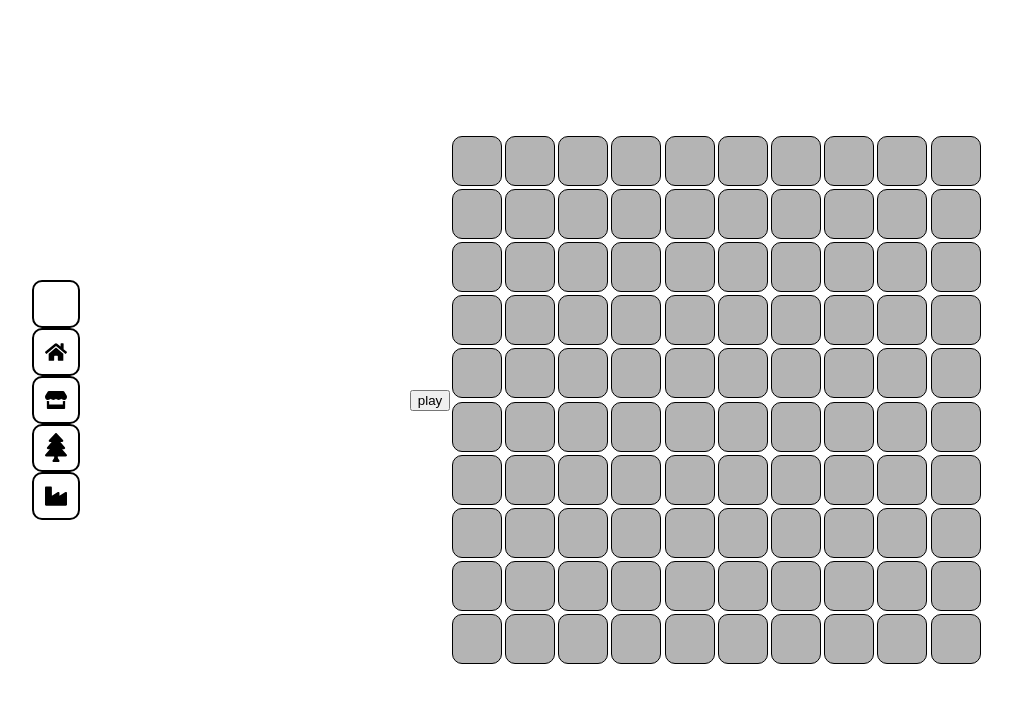
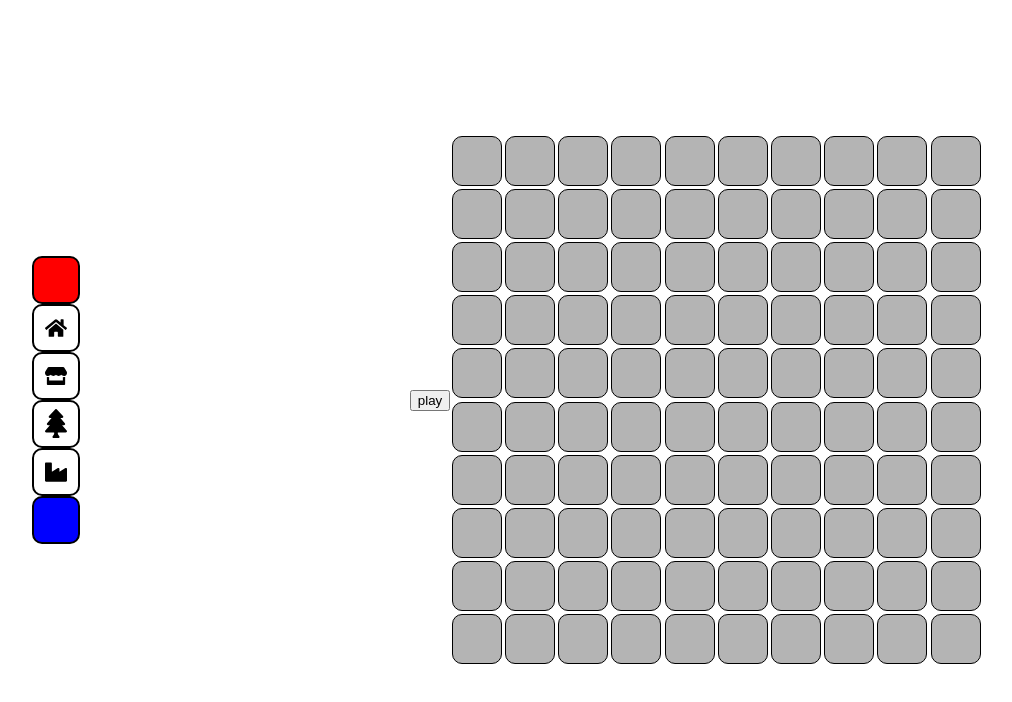
Before and after one commit to lulup52/gestiongame, a React (Create React App) app: page / in a window 1280 px wide. Shown: the top 702 px of the page, without its empty margins (72-1084 px from the left). Built offline with nearby package versions, Linux system fonts and the light colour scheme.

Commit message:
verification du props quand hint est selectioné

```diff
--- a/src/components/GameSection.jsx
+++ b/src/components/GameSection.jsx
@@ -1,7 +1,7 @@
 import React, {useEffect, useState} from 'react';
 import '../sass/gameSection.css'
 
-export default function GameSection({selectedProps}) {
+export default function GameSection({selectedProps, hintActivated}) {
 
     const [gameIsOn, setGameIsOn] = useState(false)
     const [boardMap, setBoardMap] = useState([])
@@ -46,8 +46,20 @@ export default function GameSection({selectedProps}) {
   /*---------------------gestion du hover en fonction de si la tuile est vide ou non-------------------------*/
 
 const checkEmpty = (e) => {
-  if(e.target.id  !== "basicTile") {
+  let targetBehavior = e.target.dataset.behavior
+  if(targetBehavior  !== "basicTile") {
+    /*verification de l'activation du bouton hint*/
+    if (!hintActivated) {
+      /*si le bouton hint n'est pas activé, la verif de la case se fait normalement*/
       e.target.classList.add("redTile")
+
+    } else {
+      /*si le bouton hint activé,la verif de la case ne se fait mais on affichera la porté de tous
+      les props du même type que la case survolée*/
+
+      console.log(`ceci est un ${targetBehavior }`)
+      console.log(document.getElementsByClassName(`boardTile ${targetBehavior}`))
+    }
   }
 }
 
@@ -57,7 +69,7 @@ const cleanHover = (e) => {
 
 /*---------------------remplacer la tile par le props selectioné dans le menu-------------------------*/
 const aplyProps = (e) => {
-  let curentBehavior = e.target.id
+  let curentBehavior = e.target.dataset.behavior
   /*vérification qu'un props a bien été selectioné dans le menu*/
   if (selectedProps !== "") {
     /*vérification si la case est déja occupée*/
@@ -130,7 +142,7 @@ const update = (on) => {
                 <div className='boardRow'>
                   {
                     row.map(tile =>
-                      <div className='boardTile' data-coord={tile.coord} id={tile.behavior} onClick={e => aplyProps(e)} onMouseEnter={e => checkEmpty(e)} onMouseLeave={e => cleanHover(e)}></div>
+                      <div className={`boardTile ${tile.behavior}`} data-coord={tile.coord} data-behavior={tile.behavior} onClick={e => aplyProps(e)} onMouseEnter={e => checkEmpty(e)} onMouseLeave={e => cleanHover(e)}></div>
                     )
                   }
                 </div>
--- a/src/components/MainScreen.jsx
+++ b/src/components/MainScreen.jsx
@@ -8,6 +8,7 @@ import { useState } from 'react/cjs/react.development';
 export default function MainScreen() {
 
   const [selectedProps, setSelectedProps] = useState('')
+  const [hintActivated, setHintActivated] = useState(false)
 
   const holMenueSlect = (option) => {
     if(selectedProps === option) {
@@ -18,10 +19,15 @@ export default function MainScreen() {
     }
   }
 
+  const hintManager = (hintState) => {
+    hintState === "clearHint" ? setHintActivated(false) : setHintActivated(!hintActivated)
+  }
+
+
   return (
         <div className="mainScreen">
-            <MenuSection selectedProps={selectedProps} holMenueSlect={holMenueSlect}/>
-            <GameSection selectedProps={selectedProps}/>
+            <MenuSection selectedProps={selectedProps} holMenueSlect={holMenueSlect} hintManager={hintManager}/>
+            <GameSection selectedProps={selectedProps} hintActivated={hintActivated}/>
         </div>
       )
 
--- a/src/components/MenuSection.jsx
+++ b/src/components/MenuSection.jsx
@@ -1,7 +1,13 @@
-import React from 'react';
+import React, { useState } from 'react';
 import "../sass/menuSection.css"
 
-export default function MenuSection({holMenueSlect}) {
+export default function MenuSection({holMenueSlect, hintManager}) {
+
+  const manageHint = (e) => {
+    hintManager()
+    manageHolingProps(e)
+  }
+
 
   const manageHolingProps = (propsSelected) => {
     let props = propsSelected.target
@@ -15,21 +21,22 @@ export default function MenuSection({holMenueSlect}) {
 
     }
     holMenueSlect(props.id)
-
-
-
-
+    props.id !== 'hint' && hintManager("clearHint")
   }
 
   return (
-        <div className="menuSection">
+    <>
+      <div className="menuSection">
 
-            <button className='menuOption' id='trash' onClick={e => manageHolingProps(e)}></button>
-            <div className='menuOption' id='house' onClick={e => manageHolingProps(e)}></div>
-            <div className='menuOption' id='store' onClick={e => manageHolingProps(e)}></div>
-            <div className='menuOption' id='tree' onClick={e => manageHolingProps(e)}></div>
-            <div className='menuOption' id='industry' onClick={e => manageHolingProps(e)}></div>
-        </div>
+          <div className='menuOption trash' id='trash' onClick={e => manageHolingProps(e)}></div>
+          <div className='menuOption house' id='house' onClick={e => manageHolingProps(e)}></div>
+          <div className='menuOption store' id='store' onClick={e => manageHolingProps(e)}></div>
+          <div className='menuOption tree' id='tree' onClick={e => manageHolingProps(e)}></div>
+          <div className='menuOption industry' id='industry' onClick={e => manageHolingProps(e)}></div>
+          <div className='menuOption hint' id='hint' onClick={e => manageHint(e)}></div>
+      </div>
+
+    </>
       )
 
 
--- a/src/sass/menuSection.css
+++ b/src/sass/menuSection.css
@@ -38,19 +38,27 @@
   background-color: grey;
 }
 
-#house {
+.house {
   background-image: url(../svgImg/home-solid.svg);
 }
 
-#store {
+.store {
   background-image: url(../svgImg/store-solid.svg);
 }
 
-#tree {
+.tree {
   background-image: url(../svgImg/tree-solid.svg);
 }
 
-#industry {
+.industry {
   background-image: url(../svgImg/industry-solid.svg);
 }
+
+.trash {
+  background-color: red;
+}
+
+.hint {
+  background-color: blue;
+}
 /*# sourceMappingURL=menuSection.css.map */
--- a/src/sass/menuSection.scss
+++ b/src/sass/menuSection.scss
@@ -28,16 +28,23 @@
 
 }
 
-#house {
+.house {
     background-image: url(../svgImg/home-solid.svg);
 
 }
-#store {
+.store {
     background-image: url(../svgImg/store-solid.svg);
 }
-#tree {
+.tree {
     background-image: url(../svgImg/tree-solid.svg);
 }
-#industry {
+.industry {
     background-image: url(../svgImg/industry-solid.svg);
 }
+
+.trash {
+    background-color: red;
+}
+.hint {
+    background-color: blue;
+}
```
Also changed, not shown: 1 other file (tests, documents, lock files or other folders).
